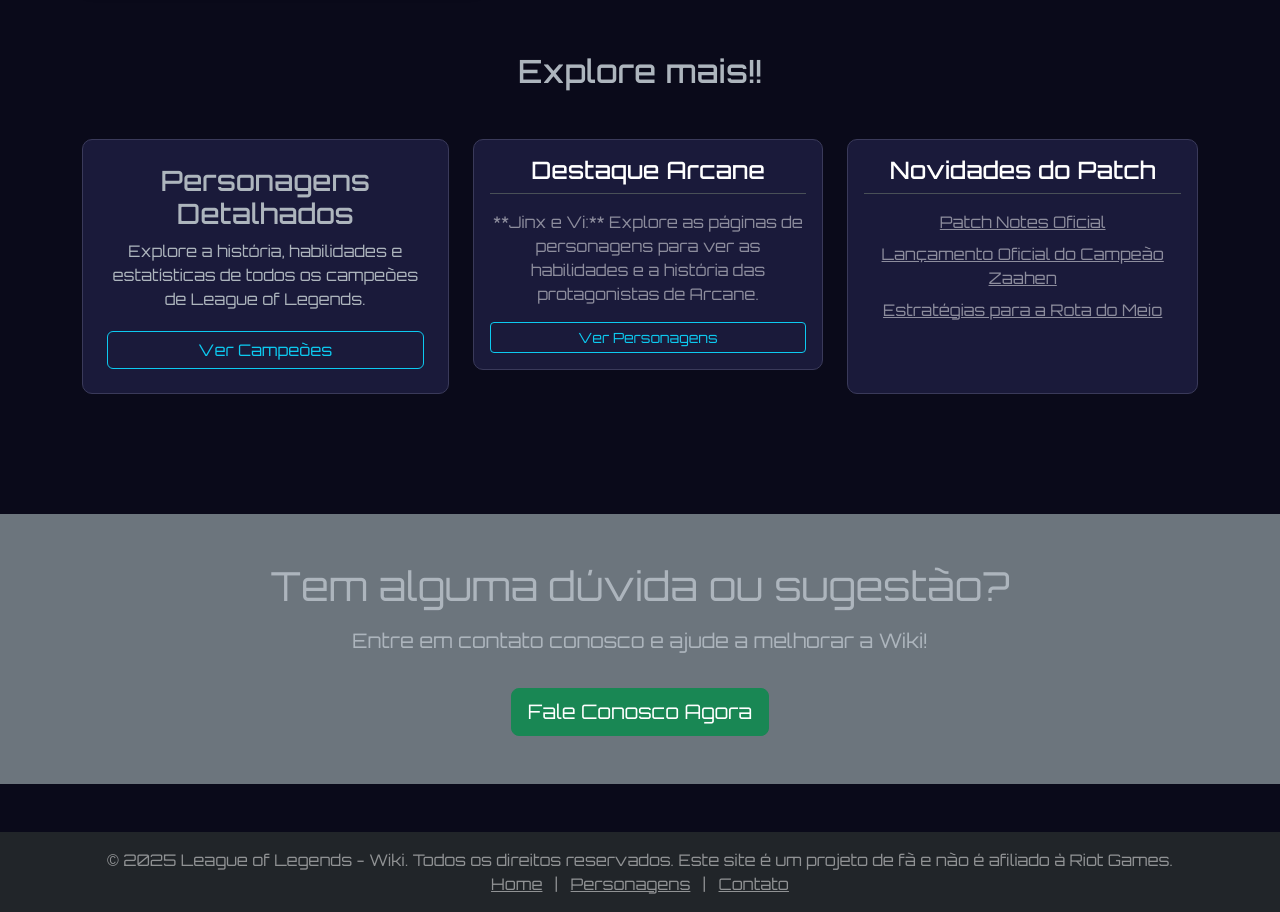
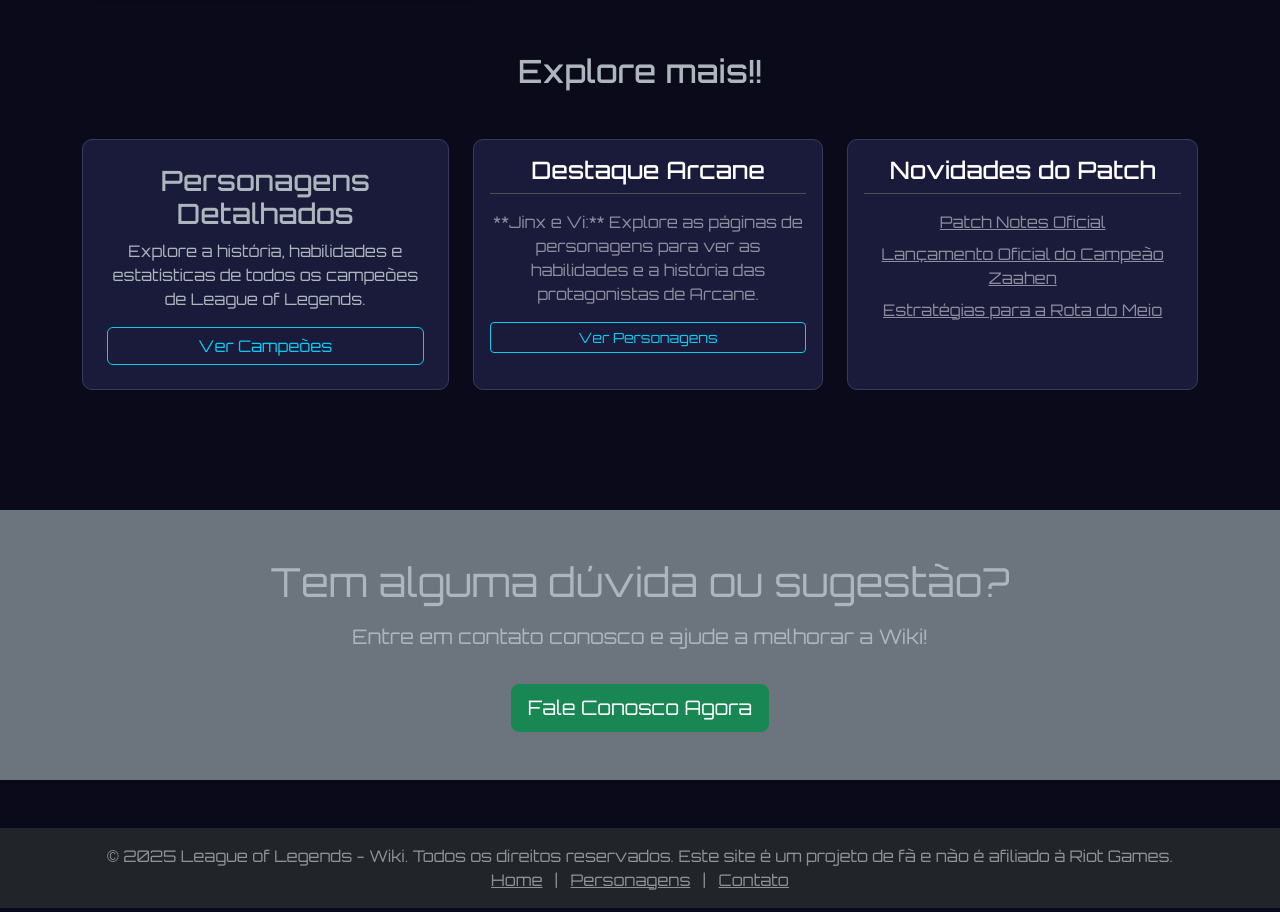
Before and after one commit to iakuhl/IFSP_IWEB, a plain HTML site: page index.html in a window 1280 px wide. Shown: the part 1120-2032 px from the top of the page. Drawn offline with nearby package versions, Linux system fonts and the light colour scheme.

Commit message:
refactor: adjust cards dimensions

```diff
--- a/index.html
+++ b/index.html
@@ -55,11 +55,6 @@
                     </p>
                     <img src="https://cmsassets.rgpub.io/sanity/images/dsfx7636/universe_live/529e35506fb3f3889bed61f30a69789c3385ec1f-1920x939.jpg" class="img-fluid rounded shadow mb-4" alt="Imagem Temática Arcane">
                 </div>
-
-                <!-- Barra Lateral -->
-                <!-- <div class="col-lg-4">
-
-                </div> -->
             </div>
         </section>
 
@@ -72,14 +67,14 @@
                         <p class="card-text">Explore a história, habilidades e estatísticas de todos os campeões de League of Legends.</p>
                         <a href="personagens.html" class="btn btn-outline-info mt-auto">Ver Campeões</a>
                     </div>
-                    <div class="card p-3 mb-4">
+                    <div class="card h-100 p-3">
                         <h4 class="text-white border-bottom pb-2 mb-3">Destaque Arcane</h4>
                         <p class="text-white-50">
                             **Jinx e Vi:** Explore as páginas de personagens para ver as habilidades e a história das protagonistas de Arcane.
                         </p>
                         <a href="personagens.html" class="btn btn-outline-info btn-sm">Ver Personagens</a>
                     </div>
-                    <div class="card p-3">
+                    <div class="card h-100 p-3">
                         <h4 class="text-white border-bottom pb-2 mb-3">Novidades do Patch</h4>
                         <ul class="list-unstyled">
                             <li class="mb-2"><a href="https://www.leagueoflegends.com/pt-br/news/tags/patch-notes/" class="text-white-50">Patch Notes Oficial</a></li>
```
